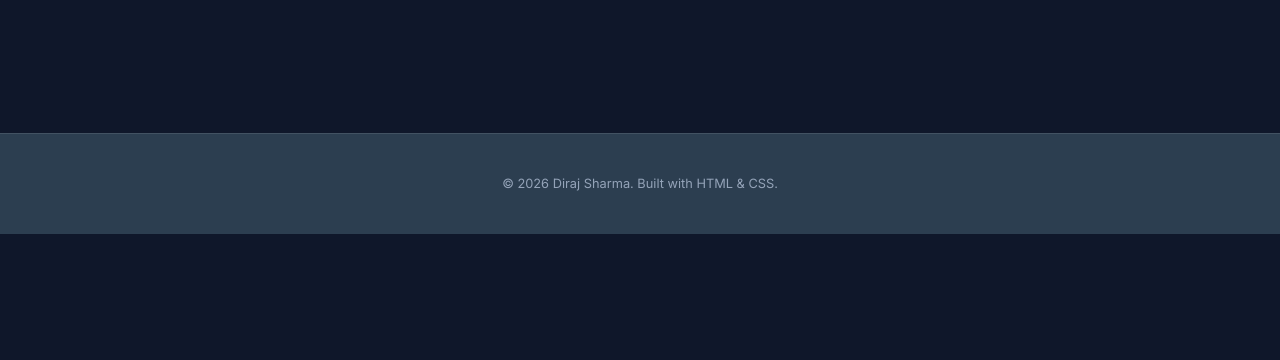
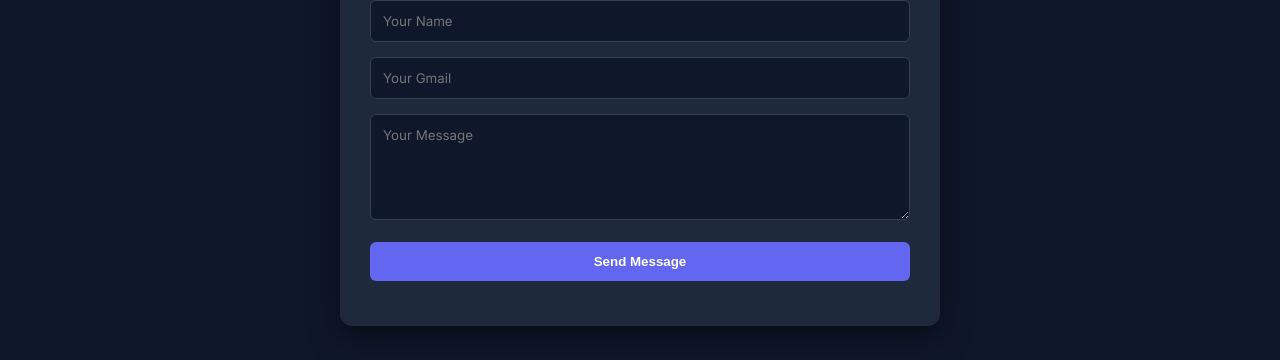
Before and after one commit to dirajsha83-svg/myportfolio., a plain HTML site: page index.html in a window 1280 px wide. Shown: the part 2037-2397 px from the top of the page. Before the commit the page ends 2271 px from the top, so only its background shows below. Drawn offline with Linux system fonts and the light colour scheme.

Commit message:
update add message bar

```diff
--- a/index.html
+++ b/index.html
@@ -78,7 +78,16 @@
     <div class="container" id="contact">
     <h2>Contact Me</h2>
     <p>Feel free to reach out for collaborations or just a friendly hello!</p>
-
+    <div class="contact-form">
+    <h3>Send me a Message</h3>
+    <form id="contactForm">
+        <input type="text" id="userName" placeholder="Your Name" required>
+        <input type="email" id="userEmail" placeholder="Your Gmail" required>
+        <textarea id="userMessage" placeholder="Your Message" rows="5" required></textarea>
+        <button type="submit" id="submitBtn">Send Message</button>
+    </form>
+    <div id="statusMessage"></div>
+</div>
     <div class="contact-wrapper">
         <a href="mailto:dirajsha.83@gmail.com" class="contact-item">
             <i class="fas fa-envelope"></i>
--- a/style.css
+++ b/style.css
@@ -313,3 +313,50 @@ footer {
     font-size: 0.9rem;
     font-weight: 500;
 }
+.contact-form {
+    max-width: 600px;
+    margin: 40px auto;
+    background: #1e293b;
+    padding: 30px;
+    border-radius: 12px;
+    box-shadow: 0 10px 30px rgba(0,0,0,0.5);
+}
+
+.contact-form h3 {
+    margin-bottom: 20px;
+    color: #60a5fa;
+}
+
+.contact-form input,
+.contact-form textarea {
+    width: 100%;
+    padding: 12px;
+    margin-bottom: 15px;
+    background: #0f172a;
+    border: 1px solid #334155;
+    color: white;
+    border-radius: 6px;
+    font-family: inherit;
+}
+
+.contact-form button {
+    width: 100%;
+    padding: 12px;
+    background: #6366f1;
+    color: white;
+    border: none;
+    border-radius: 6px;
+    font-weight: bold;
+    cursor: pointer;
+    transition: 0.3s;
+}
+
+.contact-form button:hover {
+    background: #4f46e5;
+    transform: translateY(-2px);
+}
+
+#statusMessage {
+    margin-top: 15px;
+    font-size: 0.9rem;
+}
```
